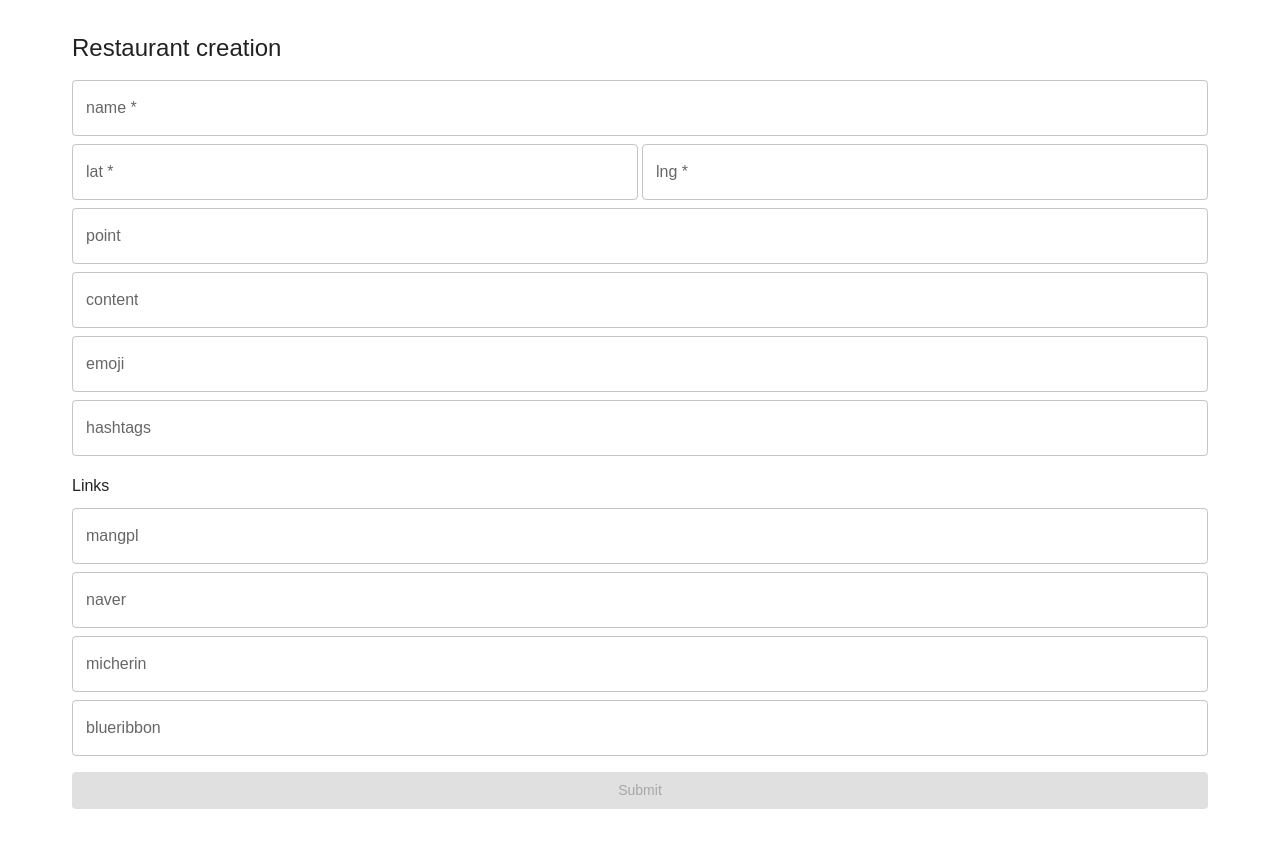
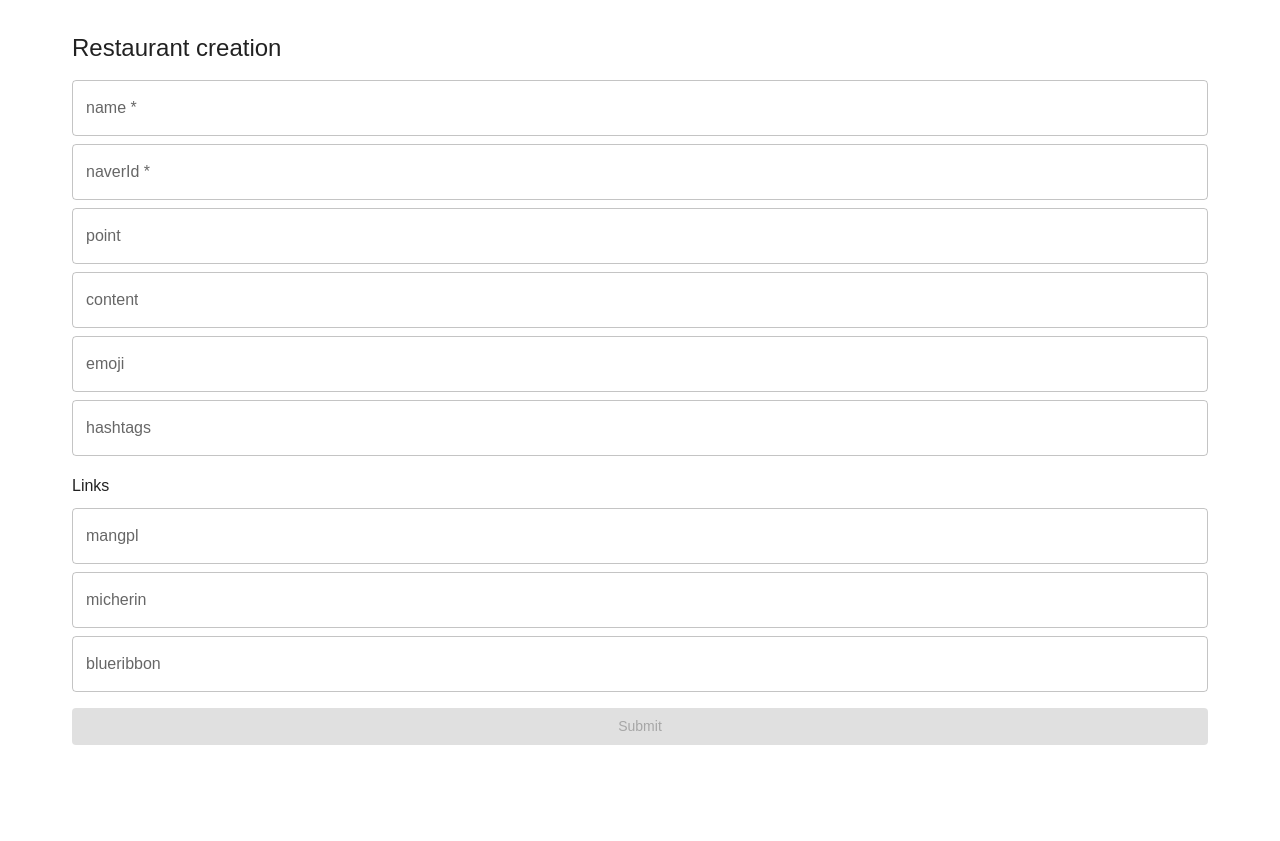
Before and after one commit to justinaus/gnl-admin, a React (Create React App) app: page /restaurants/create in a window 1280 px wide. After the commit the page ends 800 px from the top, so only its background shows below. Built offline with nearby package versions, Linux system fonts and the light colour scheme; no server answers; a web font is replaced by a local one.

Commit message:
Update naver id 기반으로 변경

```diff
--- a/src/components/restaurants/write/RestaurantForm.tsx
+++ b/src/components/restaurants/write/RestaurantForm.tsx
@@ -22,19 +22,15 @@ export default function RestaurantForm({ defaultValues, onSubmit }: Props) {
     control,
     name: 'name',
   });
-  const lat = useWatch({
+  const naverId = useWatch({
     control,
-    name: 'latLng.lat',
-  });
-  const lng = useWatch({
-    control,
-    name: 'latLng.lng',
+    name: 'naverId',
   });
 
   const isValid = useMemo(() => {
-    if (!name || !lat || !lng) return false;
+    if (!name || !naverId) return false;
     return true;
-  }, [lat, lng, name]);
+  }, [name, naverId]);
 
   const handleAdd = useCallback(() => {
     onSubmit(getValues());
@@ -53,42 +49,16 @@ export default function RestaurantForm({ defaultValues, onSubmit }: Props) {
             <TextField label="name *" variant="outlined" {...field} />
           )}
         />
-        <Stack direction={'row'} spacing={1}>
         <Controller
-            name="latLng.lat"
+          name="naverId"
           control={control}
           rules={{
             required: true,
           }}
           render={({ field }) => (
-              <TextField
-                label="lat *"
-                variant="outlined"
-                type="number"
-                placeholder="37"
-                fullWidth
-                {...field}
-              />
+            <TextField label="naverId *" variant="outlined" {...field} />
           )}
         />
-          <Controller
-            name="latLng.lng"
-            control={control}
-            rules={{
-              required: true,
-            }}
-            render={({ field }) => (
-              <TextField
-                label="lng *"
-                variant="outlined"
-                type="number"
-                placeholder="127"
-                fullWidth
-                {...field}
-              />
-            )}
-          />
-        </Stack>
         <Controller
           name="point"
           control={control}
@@ -151,13 +121,6 @@ export default function RestaurantForm({ defaultValues, onSubmit }: Props) {
             )}
           />
           <Controller
-            name="link.naver"
-            control={control}
-            render={({ field }) => (
-              <TextField label="naver" variant="outlined" {...field} />
-            )}
-          />
-          <Controller
             name="link.micherin"
             control={control}
             render={({ field }) => (
--- a/src/components/restaurants/write/helpers.ts
+++ b/src/components/restaurants/write/helpers.ts
@@ -1,14 +1,10 @@
 export interface IRestaurantForm {
   name: string;
-  latLng: {
-    lat: string;
-    lng: string;
-  };
+  naverId: string;
   point: string;
   content: string;
   link: {
     mangpl: string;
-    naver: string;
     micherin: string;
     blueribbon: string;
   };
@@ -18,16 +14,12 @@ export interface IRestaurantForm {
 
 export const DEFAULT_RESTAURANT_FORM_VALUES: IRestaurantForm = {
   name: '',
+  naverId: '',
   point: '',
   content: '',
   emoji: '',
-  latLng: {
-    lat: '',
-    lng: '',
-  },
   link: {
     mangpl: '',
-    naver: '',
     micherin: '',
     blueribbon: '',
   },
--- a/src/lib/types.ts
+++ b/src/lib/types.ts
@@ -1,13 +1,9 @@
 export type Restaurant = {
   id: string;
   name: string;
-  latLng: {
-    lat: number;
-    lng: number;
-  };
+  naverId: string;
   link: {
     mangpl?: string;
-    naver?: string;
     micherin?: string;
     blueribbon?: string;
   };
--- a/src/pages/restaurants/Restaurant.tsx
+++ b/src/pages/restaurants/Restaurant.tsx
@@ -50,10 +50,7 @@ export default function RestaurantUpdate() {
 
     return {
       name: data.name,
-      latLng: {
-        lat: String(data.latLng.lat),
-        lng: String(data.latLng.lng),
-      },
+      naverId: data.naverId,
       content: data.content || '',
       emoji: data.emoji || '',
       point:
@@ -63,7 +60,6 @@ export default function RestaurantUpdate() {
       hashtags: data.hashtags ? data.hashtags.join(' ') : '',
       link: {
         mangpl: data.link.mangpl || '',
-        naver: data.link.naver || '',
         micherin: data.link.micherin || '',
         blueribbon: data.link.blueribbon || '',
       },
@@ -74,10 +70,7 @@ export default function RestaurantUpdate() {
     (values: IRestaurantForm) => {
       let params: Omit<Restaurant, 'id'> = {
         name: values.name,
-        latLng: {
-          lat: Number.parseFloat(values.latLng.lat),
-          lng: Number.parseFloat(values.latLng.lng),
-        },
+        naverId: values.naverId,
         link: {},
       };
 
@@ -93,9 +86,6 @@ export default function RestaurantUpdate() {
 
       if (values.link.mangpl) {
         params.link.mangpl = values.link.mangpl;
-      }
-      if (values.link.naver) {
-        params.link.naver = values.link.naver;
       }
       if (values.link.micherin) {
         params.link.micherin = values.link.micherin;
--- a/src/pages/restaurants/create/RestaurantCreate.tsx
+++ b/src/pages/restaurants/create/RestaurantCreate.tsx
@@ -28,10 +28,7 @@ export default function RestaurantCreate() {
     (values: IRestaurantForm) => {
       let params: Omit<Restaurant, 'id'> = {
         name: values.name,
-        latLng: {
-          lat: Number.parseFloat(values.latLng.lat),
-          lng: Number.parseFloat(values.latLng.lng),
-        },
+        naverId: values.naverId,
         link: {},
       };
 
@@ -47,9 +44,6 @@ export default function RestaurantCreate() {
 
       if (values.link.mangpl) {
         params.link.mangpl = values.link.mangpl;
-      }
-      if (values.link.naver) {
-        params.link.naver = values.link.naver;
       }
       if (values.link.micherin) {
         params.link.micherin = values.link.micherin;
```
Lines whose indentation alone changed are shown as unchanged.
